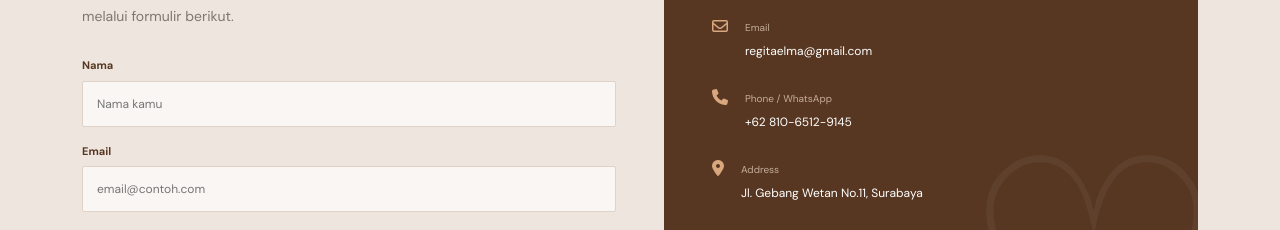
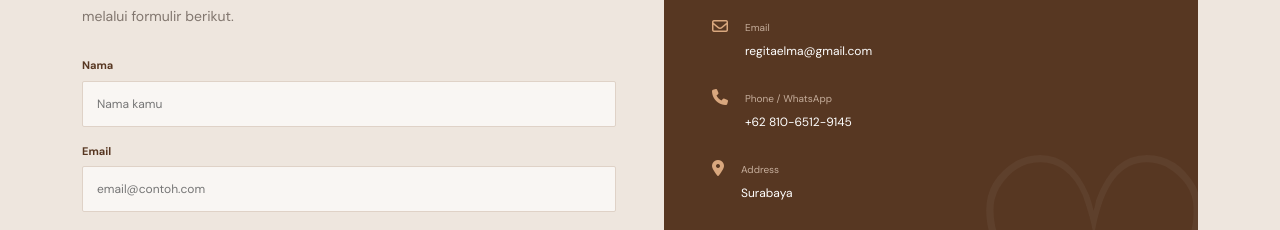
Before and after one commit to Rgtlma/website-elcookies, a plain HTML site: page index.html in a window 1280 px wide. Shown: the part 4164-4394 px from the top of the page. Drawn offline with nearby package versions, Linux system fonts and the light colour scheme.

Commit message:
Update index.html

```diff
--- a/index.html
+++ b/index.html
@@ -221,7 +221,7 @@
               <h3>Let's make<br>your day sweeter.</h3>
               <div class="contact-detail"><i class="fa-regular fa-envelope"></i><div><small>Email</small><p>regitaelma@gmail.com</p></div></div>
               <div class="contact-detail"><i class="fa-solid fa-phone"></i><div><small>Phone / WhatsApp</small><p>+62 810-6512-9145</p></div></div>
-              <div class="contact-detail"><i class="fa-solid fa-location-dot"></i><div><small>Address</small><p>Jl. Gebang Wetan No.11, Surabaya</p></div></div>
+              <div class="contact-detail"><i class="fa-solid fa-location-dot"></i><div><small>Address</small><p>Surabaya</p></div></div>
               <a class="contact-whatsapp" href="https://wa.me/6281065129145" target="_blank" rel="noopener"><i class="fa-brands fa-whatsapp"></i> Chat on WhatsApp</a>
               <div class="contact-decoration">♡</div>
             </div>
```
